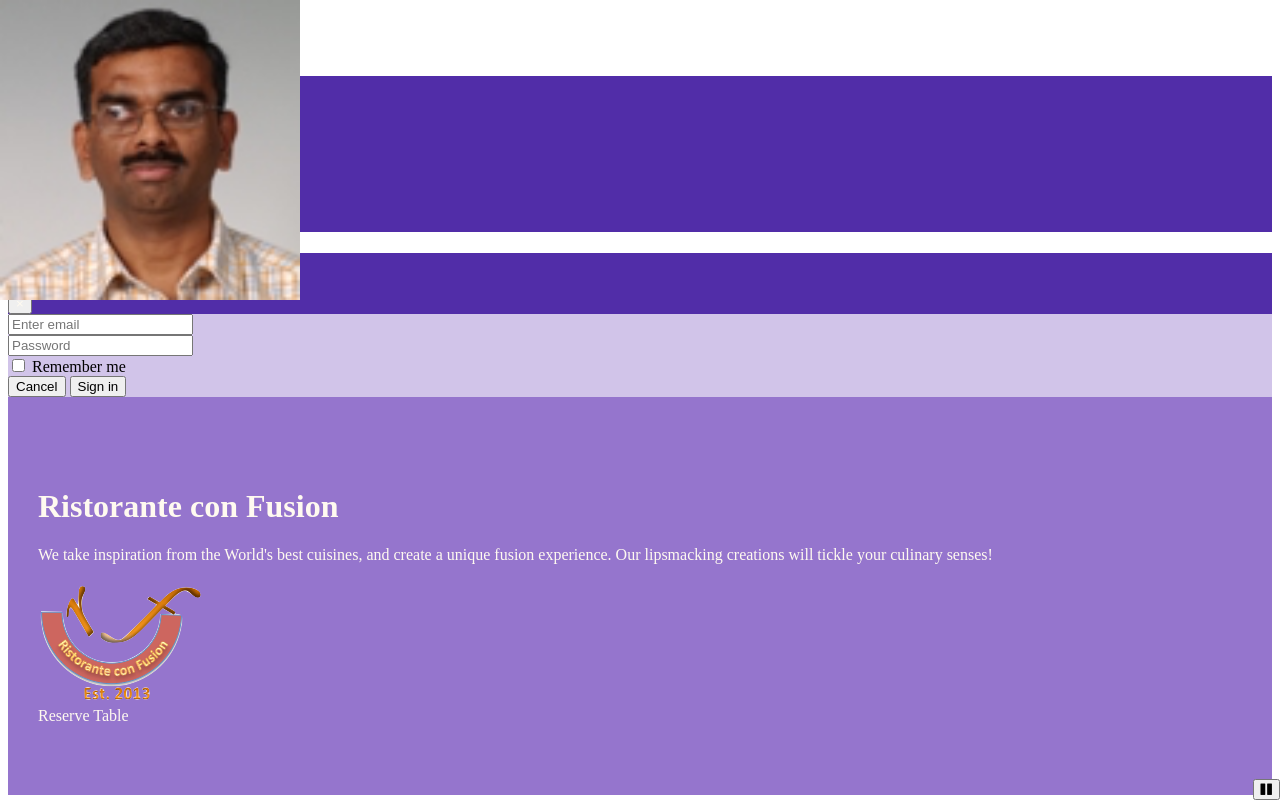
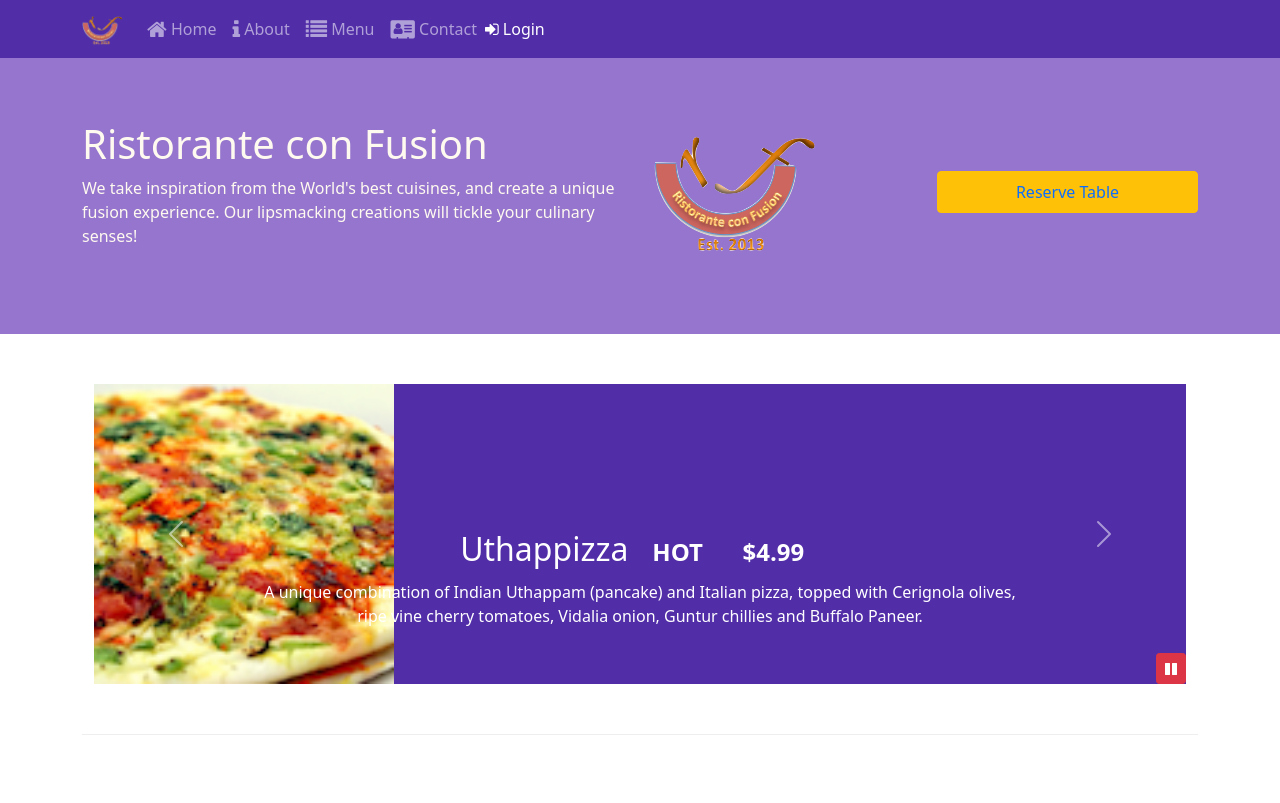
Before and after one commit to jerfernando54/proposta, a website: page index.html in a window 1280 px wide. Shown: the top 803 px of the page. Drawn offline with nearby package versions, Linux system fonts and the light colour scheme.

Commit message:
Update index.html

```diff
--- a/index.html
+++ b/index.html
@@ -8,7 +8,7 @@
     <meta http-equiv="x-ua-compatible" content="ie=edge">
 
     <!-- Bootstrap CSS -->
-    <link rel="stylesheet" href="<link href="https://cdn.jsdelivr.net/npm/bootstrap@5.1.0/dist/css/bootstrap.min.css" rel="stylesheet" integrity="sha384-KyZXEAg3QhqLMpG8r+8fhAXLRk2vvoC2f3B09zVXn8CA5QIVfZOJ3BCsw2P0p/We" crossorigin="anonymous">">
+    <link href="https://cdn.jsdelivr.net/npm/bootstrap@5.1.0/dist/css/bootstrap.min.css" rel="stylesheet" integrity="sha384-KyZXEAg3QhqLMpG8r+8fhAXLRk2vvoC2f3B09zVXn8CA5QIVfZOJ3BCsw2P0p/We" crossorigin="anonymous">
     <link rel="stylesheet" href="node_modules/font-awesome/css/font-awesome.min.css">
     <link rel="stylesheet" href="node_modules/bootstrap-social/bootstrap-social.css">
     <link rel="stylesheet" href="css/styles.css">
```
